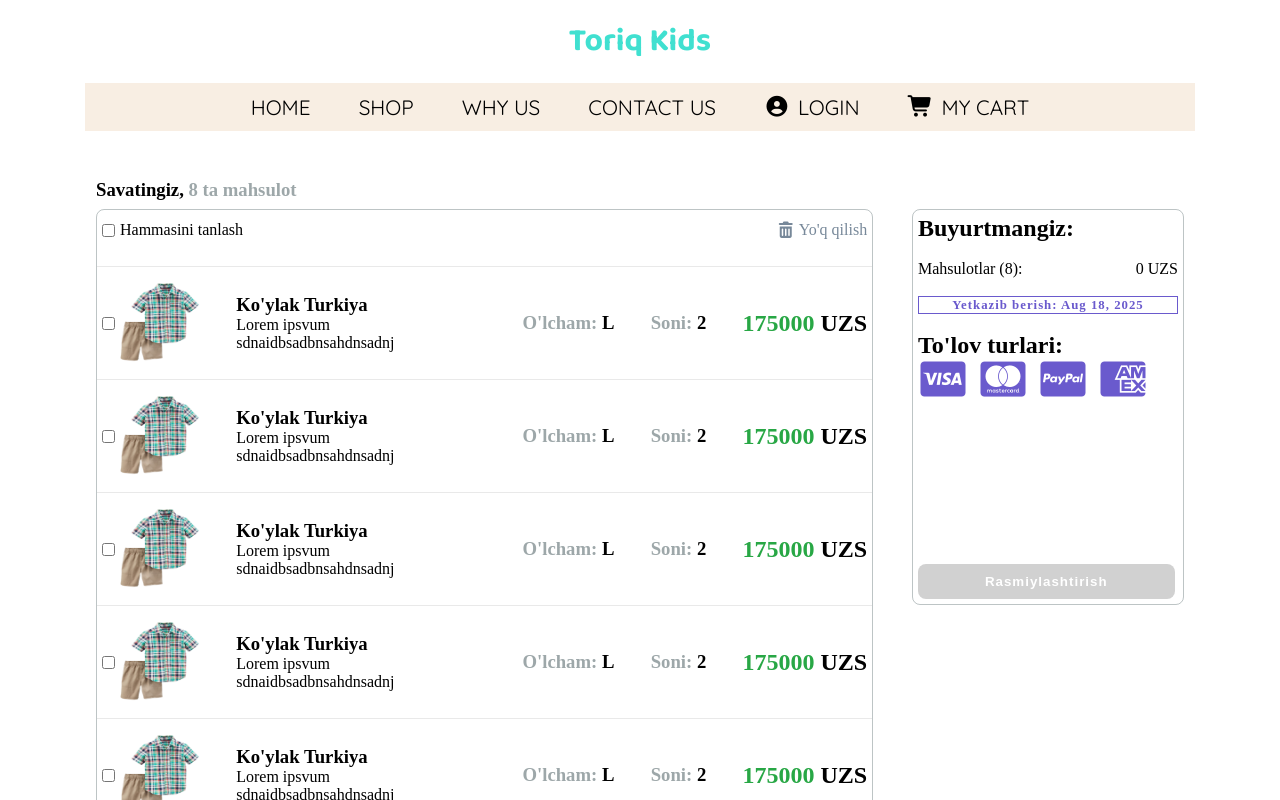
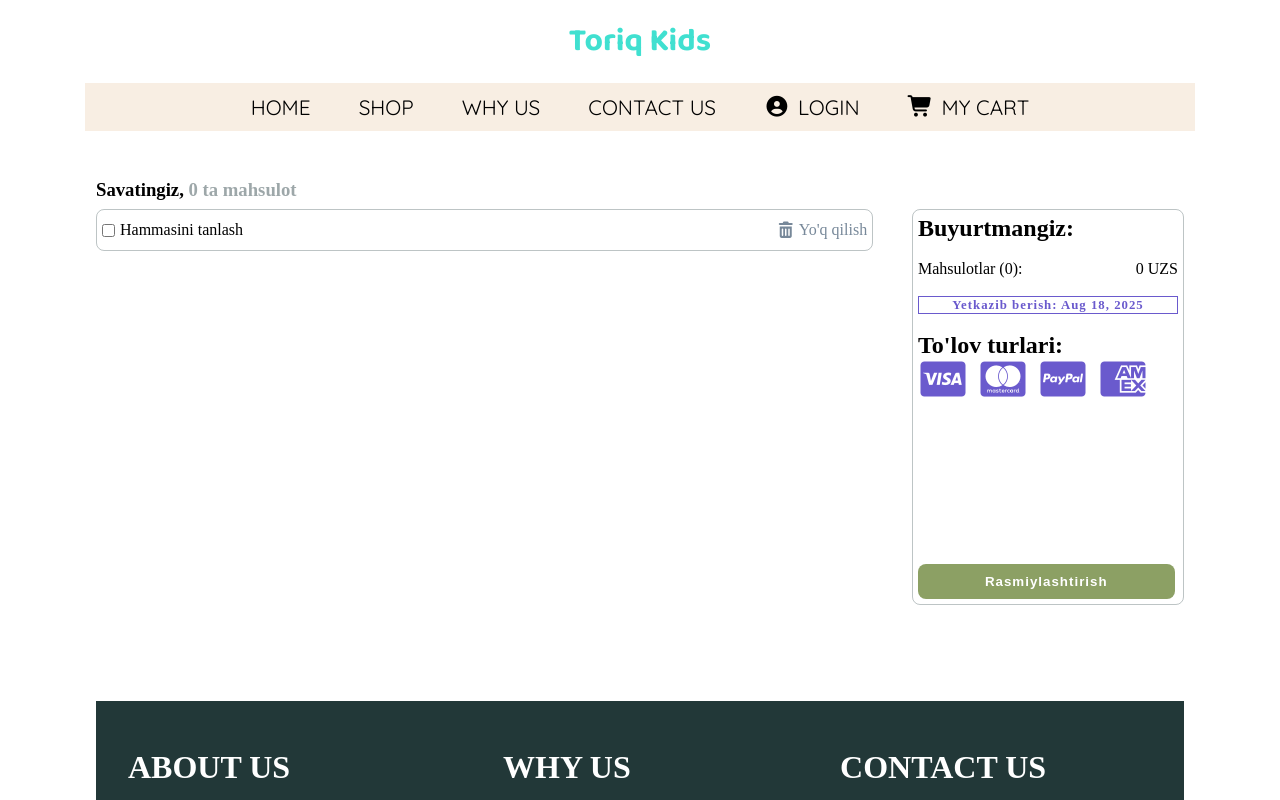
Before and after one commit to JamshidHaydarov/Solid_Site, an Angular app: page /mycart in a window 1280 px wide. Shown: the top 800 px of the page. Built offline with nearby package versions, Linux system fonts and the light colour scheme.

Commit message:
UPD Style

```diff
--- a/src/app/haridor/haridor.component.css
+++ b/src/app/haridor/haridor.component.css
@@ -484,17 +484,7 @@ hr {
     gap: 1rem;
 }
 
-.custom-alert button {
-    position: absolute;
-    top: 1rem;
-    right: 5px;
-    background: transparent;
-    border: none;
-    color: #0f5132;
-    font-size: 18px;
-    cursor: pointer;
 
-}
 
 @keyframes fadeIn {
     from {
@@ -575,3 +565,206 @@ h1.welcome span:nth-child(10) {
 p.why-details {
     line-height: 1.2rem;
 }
+
+.auth-box form {
+    width: 100%;
+    display: flex;
+    flex-direction: column;
+    gap: 1rem;
+}
+
+.auth-box input.inputs {
+    height: 2.5rem;
+    padding: 0 1rem;
+    border-radius: 1rem;
+    border: 1px solid rgba(34, 56, 56, 0.3);
+    font-size: 1rem;
+    transition: border-color 0.3s;
+}
+
+.auth-box input.inputs:focus {
+    outline: none;
+    border-color: var(--header-color);
+    box-shadow: 0 0 8px var(--header-color);
+}
+
+#auth-btn {
+    background-color: var(--header-color);
+    border: none;
+    color: white;
+    padding: 0.75rem 0;
+    font-weight: 700;
+    font-size: 1.1rem;
+    border-radius: 1.5rem;
+    cursor: pointer;
+    transition: background-color 0.4s;
+}
+
+#auth-btn:hover {
+    background-color: rgb(22, 183, 167);
+}
+
+.auth-box {
+    background: linear-gradient(135deg, #f8eeeb, #40e0d0);
+    border-radius: 2.5rem;
+    width: 380px;
+    padding: 3rem 3.5rem;
+    box-shadow: 0 10px 30px rgba(64, 224, 208, 0.3);
+    margin: 3rem auto;
+    display: flex;
+    flex-direction: column;
+    align-items: center;
+    font-family: 'Segoe UI', Tahoma, Geneva, Verdana, sans-serif;
+    position: fixed;
+    overflow: hidden;
+    z-index: 4;
+    top: 10%;
+    animation: fadeInLogin .3s;
+}
+
+
+@keyframes fadeInLogin {
+    from {
+        opacity: 0;
+    }
+
+    to {
+        opacity: 1;
+    }
+}
+
+
+.auth-tabs {
+    display: flex;
+    width: 100%;
+    margin-bottom: 2rem;
+    justify-content: center;
+    gap: 1.2rem;
+    border-radius: 2rem;
+    background-color: rgba(255, 255, 255, 0.7);
+    box-shadow: inset 0 0 10px rgba(0, 0, 0, 0.05);
+    user-select: none;
+}
+
+.auth-tabs button {
+    flex: 1;
+    padding: 1rem 0;
+    font-weight: 700;
+    font-size: 1.2rem;
+    border-radius: 2rem;
+    border: none;
+    cursor: pointer;
+    background-color: transparent;
+    color: #224;
+    transition: all 0.5s cubic-bezier(0.65, 0, 0.35, 1);
+    box-shadow: none;
+    position: relative;
+    z-index: 1;
+}
+
+.auth-tabs button.active {
+    background: #40e0d0;
+    color: white;
+    box-shadow: 0 5px 15px rgba(40, 224, 208, 0.6);
+    transform: translateY(-4px);
+}
+
+.auth-form {
+    width: 100%;
+    display: flex;
+    flex-direction: column;
+    gap: 1.5rem;
+    animation: fadeInUp 0.6s ease forwards;
+}
+
+.input-group {
+    position: relative;
+    width: 100%;
+}
+
+.input-group input.inputs {
+    width: 83%;
+    padding: 1.1rem 1.2rem;
+    border-radius: 1.5rem;
+    border: 2px solid rgba(34, 56, 56, 0.3);
+    font-size: 1rem;
+    transition: border-color 0.3s, box-shadow 0.3s;
+    background-color: white;
+}
+
+.input-group input.inputs:focus {
+    outline: none;
+    border-color: #40e0d0;
+    box-shadow: 0 0 10px #40e0d0;
+}
+
+.input-group label {
+    position: absolute;
+    top: 50%;
+    left: 1.3rem;
+    color: #999;
+    font-weight: 500;
+    font-size: 1rem;
+    pointer-events: none;
+    transform: translateY(-50%);
+    transition: 0.3s ease all;
+    user-select: none;
+}
+
+.input-group input.inputs:focus+label,
+.input-group input.inputs:not(:placeholder-shown)+label {
+    top: 0.25rem;
+    left: 1rem;
+    font-size: 0.75rem;
+    color: #40e0d0;
+    font-weight: 700;
+    background: white;
+    padding: 0 0.3rem;
+    border-radius: 0.5rem;
+}
+
+#auth-btn {
+    background-color: #40e0d0;
+    border: none;
+    color: white;
+    padding: 1rem 0;
+    font-weight: 800;
+    font-size: 1.2rem;
+    border-radius: 2rem;
+    cursor: pointer;
+    box-shadow: 0 6px 15px rgba(64, 224, 208, 0.6);
+    transition: background-color 0.4s ease, box-shadow 0.4s ease;
+}
+
+#auth-btn:hover {
+    background-color: #28a745;
+    box-shadow: 0 8px 20px rgba(40, 167, 69, 0.7);
+}
+
+.forgot-password {
+    font-size: 0.9rem;
+    color: #224;
+    text-align: right;
+    cursor: pointer;
+    font-weight: 600;
+    user-select: none;
+    margin-top: -0.5rem;
+    margin-bottom: 1rem;
+    transition: color 0.3s ease;
+}
+
+.forgot-password:hover {
+    color: #40e0d0;
+}
+
+@keyframes fadeInUp {
+    from {
+        opacity: 0;
+        transform: translateY(15px);
+    }
+
+    to {
+        opacity: 1;
+        transform: translateY(0);
+    }
+}
--- a/src/app/haridor/haridor.component.html
+++ b/src/app/haridor/haridor.component.html
@@ -5,15 +5,69 @@
 </div>
 
 }
+
+
+@if (isLoginPage) {
+<div class="auth-box">
+    <div class="auth-tabs">
+        <button [class.active]="isLogin" (click)="toggleForm(true)">Login</button>
+        <button [class.active]="!isLogin" (click)="toggleForm(false)">Register</button>
+    </div>
+    @if (isLogin) {
+    <form (submit)="onLogin($event)" class="auth-form">
+        <div class="input-group">
+            <input type="text" placeholder="" class="inputs" required />
+            <label>Username</label>
+        </div>
+        <div class="input-group">
+            <input type="password" placeholder="" class="inputs" required />
+            <label>Password</label>
+        </div>
+        <button type="submit" id="auth-btn">Log In</button>
+        <p class="forgot-password">Forgot your password?</p>
+    </form>
+
+    }
+    @if (!isLogin) {
+    <form (submit)="onRegister($event)" class="auth-form">
+        <div class="input-group">
+            <input type="text" placeholder="" class="inputs" required />
+            <label>Username</label>
+        </div>
+        <div class="input-group">
+            <input type="email" placeholder="" class="inputs" required />
+            <label>Email</label>
+        </div>
+        <div class="input-group">
+            <input type="password" placeholder="" class="inputs" required />
+            <label>Password</label>
+        </div>
+        <div class="input-group">
+            <input type="password" placeholder="" class="inputs" required />
+            <label>Confirm Password</label>
+        </div>
+        <button type="submit" id="auth-btn">Register</button>
+    </form>
+    }
+
+</div>
+
+
+
+}
+
+
+
 <h1 class="header">Toriq Kids</h1>
 <nav>
     <ul class="navbar">
-        <li> <a class="navbar" href="#header">home</a></li>
-        <li> <a class="navbar" href="#products">shop</a></li>
+        <li> <a class="navbar" routerLink="/haridor">hOME</a></li>
+        <li> <a class="navbar" routerLink="/haridor" fragment="products">shop</a></li>
         <li> <a class="navbar" href="#why">why us</a></li>
         <li> <a class="navbar" href="#contact">contact us</a></li>
 
-        <li> <a class="navbar" href=""><i class="fa-solid fa-circle-user"></i>login</a></li>
+        <li> <a class="navbar login-navbar" (click)="changeLoginPage()"><i class="fa-solid fa-circle-user"></i>login</a>
+        </li>
         <li routerLink="/mycart" (click)="service.total_cart_price_func()"> <a class="navbar"><i
                     class="fa-solid fa-cart-shopping"></i>My Cart</a></li>
 
--- a/src/app/haridor/haridor.component.ts
+++ b/src/app/haridor/haridor.component.ts
@@ -20,4 +20,28 @@ export class HaridorComponent {
     this.router.navigate(['/haridor', id]);
 
   }
+
+  isLogin = true; // по умолчанию форма логина
+  isLoginPage = false;
+  toggleForm(login: boolean) {
+    this.isLogin = login;
+  }
+
+  onLogin(event: Event) {
+    event.preventDefault();
+    // логика логина
+    console.log('Logging in...');
+  }
+
+  onRegister(event: Event) {
+    event.preventDefault();
+    // логика регистрации
+    console.log('Registering...');
+  }
+
+  changeLoginPage() {
+    this.isLoginPage = !this.isLoginPage
+  }
+
+
 }
--- a/src/app/serv.service.ts
+++ b/src/app/serv.service.ts
@@ -27,90 +27,7 @@ export interface CartItem {
 export class ServService {
   total_cart_price: number = 0
 
-  cart_array = signal<CartItem[]>([
-    {
-      id: 100,
-      name: "Ko'ylak Turkiya",
-      price: 175000,
-      description: "Lorem ipsvum sdnaidbsadbnsahdnsadnj",
-      count: 2,
-      size: "L",
-      photo: "assets/images/clothes-1.png",
-      is_checked: false,
-
-    },
-    {
-      id: 101,
-      name: "Ko'ylak Turkiya",
-      price: 175000,
-      description: "Lorem ipsvum sdnaidbsadbnsahdnsadnj",
-      count: 2,
-      size: "L",
-      photo: "assets/images/clothes-1.png",
-      is_checked: false,
-
-    },{
-      id: 102,
-      name: "Ko'ylak Turkiya",
-      price: 175000,
-      description: "Lorem ipsvum sdnaidbsadbnsahdnsadnj",
-      count: 2,
-      size: "L",
-      photo: "assets/images/clothes-1.png",
-      is_checked: false,
-
-    },{
-      id: 103,
-      name: "Ko'ylak Turkiya",
-      price: 175000,
-      description: "Lorem ipsvum sdnaidbsadbnsahdnsadnj",
-      count: 2,
-      size: "L",
-      photo: "assets/images/clothes-1.png",
-      is_checked: false,
-
-    },{
-      id: 104,
-      name: "Ko'ylak Turkiya",
-      price: 175000,
-      description: "Lorem ipsvum sdnaidbsadbnsahdnsadnj",
-      count: 2,
-      size: "L",
-      photo: "assets/images/clothes-1.png",
-      is_checked: false,
-
-    },{
-      id: 105,
-      name: "Ko'ylak Turkiya",
-      price: 175000,
-      description: "Lorem ipsvum sdnaidbsadbnsahdnsadnj",
-      count: 2,
-      size: "L",
-      photo: "assets/images/clothes-1.png",
-      is_checked: false,
-
-    },{
-      id: 106,
-      name: "Ko'ylak Turkiya",
-      price: 175000,
-      description: "Lorem ipsvum sdnaidbsadbnsahdnsadnj",
-      count: 2,
-      size: "L",
-      photo: "assets/images/clothes-1.png",
-      is_checked: false,
-
-    },{
-      id: 107,
-      name: "Ko'ylak Turkiya",
-      price: 175000,
-      description: "Lorem ipsvum sdnaidbsadbnsahdnsadnj",
-      count: 2,
-      size: "L",
-      photo: "assets/images/clothes-1.png",
-      is_checked: false,
-
-    },
-  ])
+  cart_array = signal<CartItem[]>([])
 
   products: Product[] = [
     {
--- a/src/main.ts
+++ b/src/main.ts
@@ -2,5 +2,5 @@ import { bootstrapApplication } from '@angular/platform-browser';
 import { appConfig } from './app/app.config';
 import { AppComponent } from './app/app.component';
 
-bootstrapApplication(AppComponent, appConfig)
+bootstrapApplication(AppComponent, appConfig,)
   .catch((err) => console.error(err));
```
